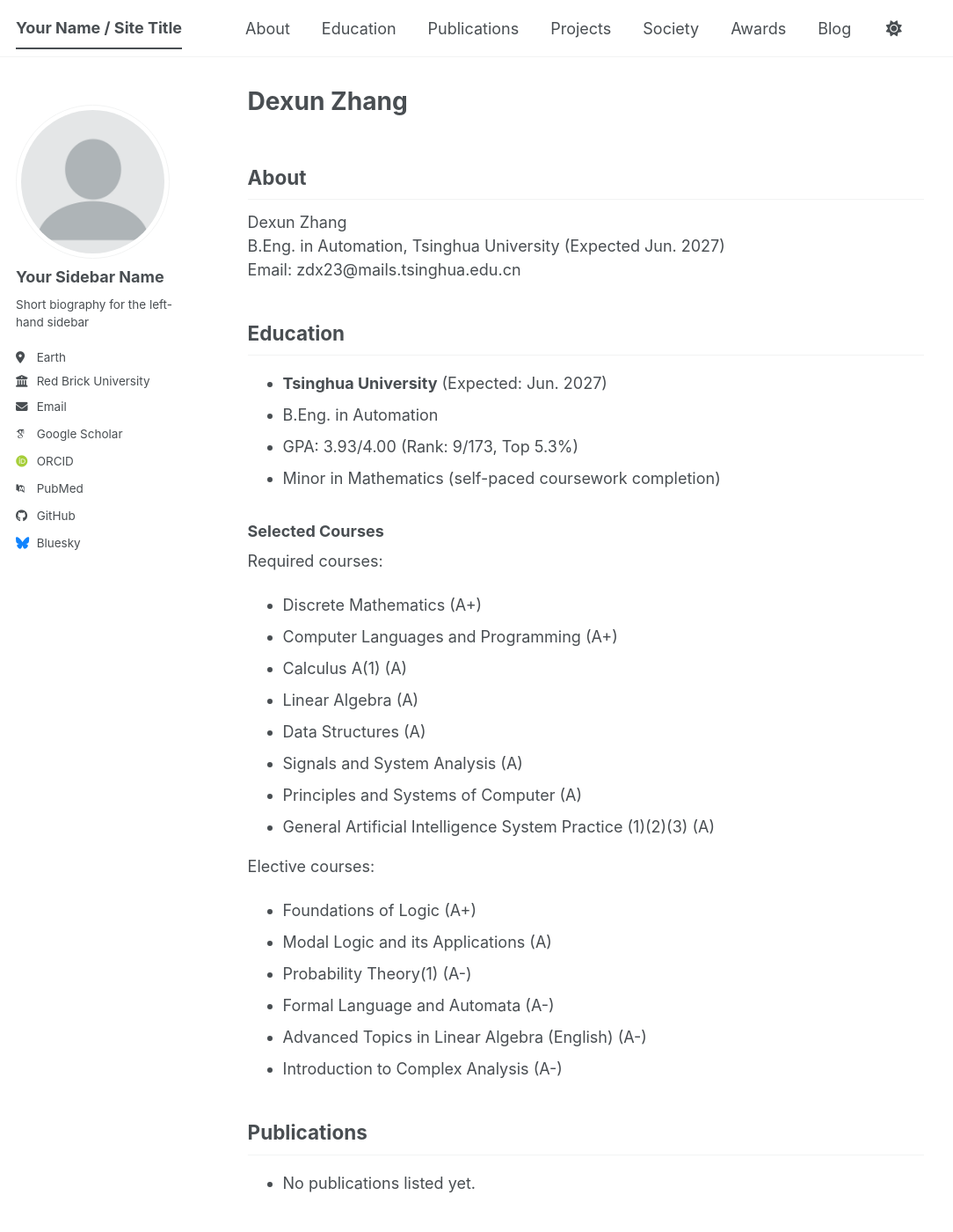
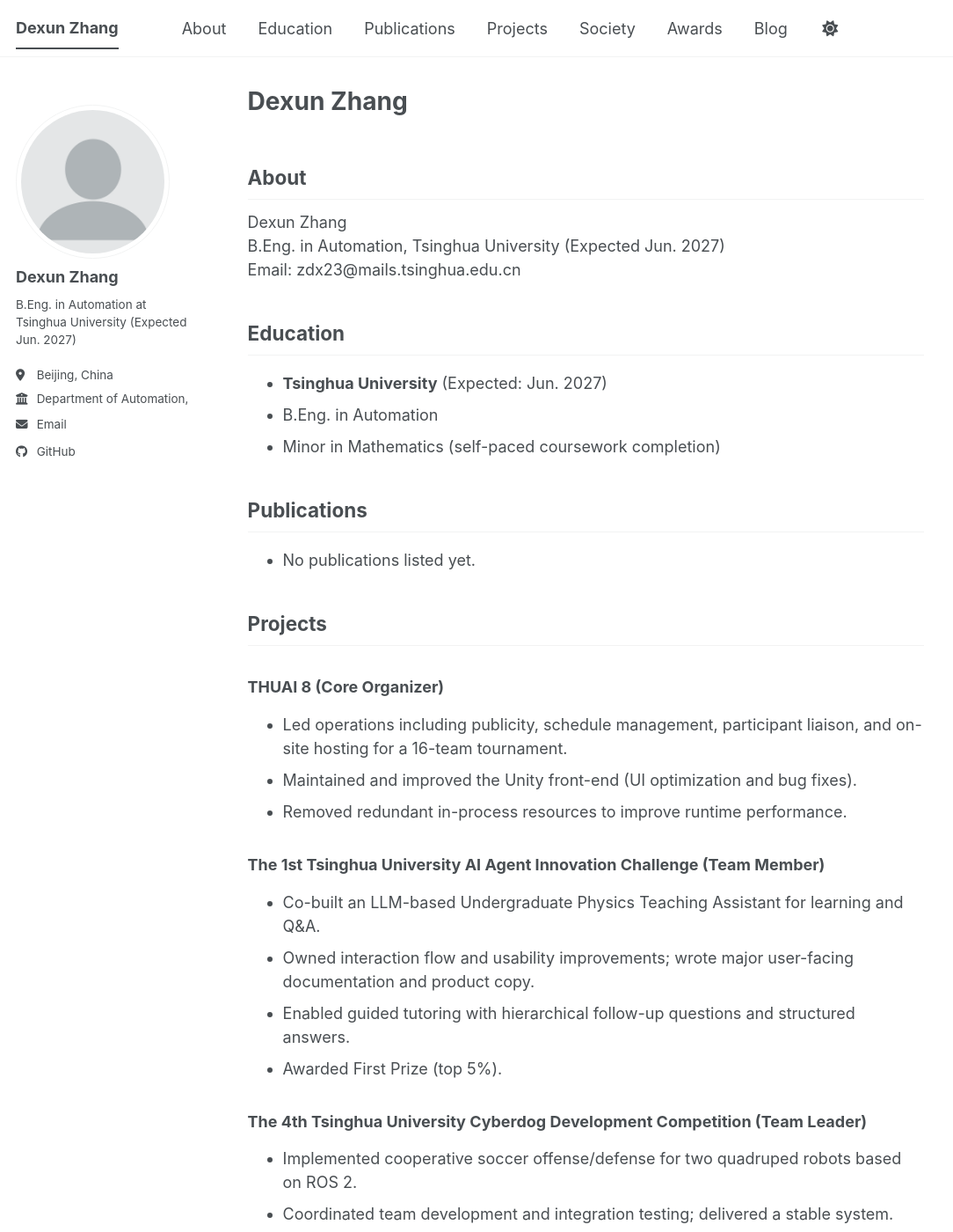
Before and after one commit to PsephurusGladius/academicpages, a Jekyll site: the page built from _pages/about.md, in a window 1280 px wide and 1400 px high. Shown: the whole window at 88% size, without its empty margins (0-1084 px from the left). Built offline with Jekyll 4.4.1, drawn with Linux system fonts in a browser that asks for light colours; some web fonts are replaced; our own code applies the rules of GitHub Pages for plain Markdown files; a script bundle is joined from its source files by our own code; library files that are not in the unit come from our copies; some of the changed text lies outside the part shown.

Commit message:
Move profile info to sidebar and simplify education section

```diff
--- a/_config.yml
+++ b/_config.yml
@@ -9,10 +9,10 @@
 # Basic Site Settings
 locale                   : "en-US"
 site_theme               : "default" # The available themes options are "default", "air", "sunrise", "mint", "dirt" and "contrast"
-title                    : "Your Name / Site Title"
+title                    : "Dexun Zhang"
 title_separator          : "-"
-name                     : &name "Your Name"
-description              : &description "Your Name's academic portfolio"   # Update this with a general description of your site, this is the default if not overridden by a page
+name                     : &name "Dexun Zhang"
+description              : &description "Dexun Zhang's academic portfolio"   # Update this with a general description of your site, this is the default if not overridden by a page
 url                      : https://psephurusgladius.com # The base hostname & protocol for your site e.g. "https://[your GitHub username].github.io",
                                                            # or if you already have some other page hosted on Github then use "https://[your GitHub username].github.io/[Your Repo Name]"
 baseurl                  : "" # the subpath of your site, e.g. "/blog"
@@ -24,24 +24,24 @@
 author:
   # Biographic information
   avatar           : "profile.png"
-  name             : "Your Sidebar Name"
+  name             : "Dexun Zhang"
   pronouns         : # example: "she/her"
-  bio              : "Short biography for the left-hand sidebar"
-  location         : "Earth"
-  employer         : "Red Brick University"
+  bio              : "B.Eng. in Automation at Tsinghua University (Expected Jun. 2027)"
+  location         : "Beijing, China"
+  employer         : "Department of Automation, Tsinghua University"
   uri              : # URL
-  email            : "none@example.org"
+  email            : "zdx23@mails.tsinghua.edu.cn"
 
   # Academic websites
   academia         : # URL
   arxiv            : # URL - Update with the correct link to your profile
-  googlescholar    : "https://scholar.google.com/citations?user=PS_CX0AAAAAJ"
+  googlescholar    :
   inspire-hep      : # URL
   impactstory      : # URL
-  orcid            : "https://orcid.org/yourorcidurl"
+  orcid            :
   semantic         : # URL
   ssrn             : # URL
-  pubmed           : "https://www.ncbi.nlm.nih.gov/pubmed/?term=john+snow"
+  pubmed           :
   researchgate     : # URL
   scopus           : # URL
   zotero           : # URL
@@ -51,13 +51,13 @@
   bitbucket        : # Username - Update with your username on the site
   codepen          : # Username
   dribbble         : # Username
-  github           : "academicpages"
+  github           : "PsephurusGladius"
   kaggle           : # Username
   stackoverflow    : # User number or user number and name (i.e., use "1" or "1/jeff-atwood")
 
   # Social media
   artstation       : # Username
-  bluesky          : "bsky.app" # Replace this with you Bluesky username
+  bluesky          : # Replace this with you Bluesky username
   facebook         : # Username
   flickr           : # Username
   foursquare       : # Username
--- a/_pages/about.md
+++ b/_pages/about.md
@@ -17,28 +17,7 @@
 
 - **Tsinghua University** (Expected: Jun. 2027)
 - B.Eng. in Automation
-- GPA: 3.93/4.00 (Rank: 9/173, Top 5.3%)
 - Minor in Mathematics (self-paced coursework completion)
-
-### Selected Courses
-
-Required courses:
-- Discrete Mathematics (A+)
-- Computer Languages and Programming (A+)
-- Calculus A(1) (A)
-- Linear Algebra (A)
-- Data Structures (A)
-- Signals and System Analysis (A)
-- Principles and Systems of Computer (A)
-- General Artificial Intelligence System Practice (1)(2)(3) (A)
-
-Elective courses:
-- Foundations of Logic (A+)
-- Modal Logic and its Applications (A)
-- Probability Theory(1) (A-)
-- Formal Language and Automata (A-)
-- Advanced Topics in Linear Algebra (English) (A-)
-- Introduction to Complex Analysis (A-)
 
 ## Publications {#publications}
 
```
